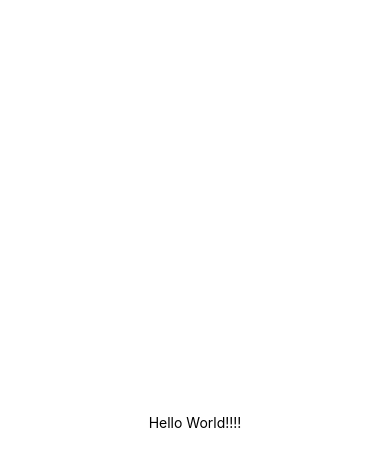
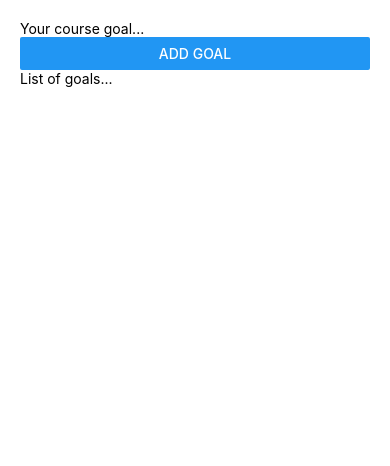
Before and after one commit to NikolayDimov/React-Native-Goals, a React Native app: screen / in a window 390 px wide. Shown: the top 466 px of the page. Built offline with nearby package versions, Linux system fonts and the light colour scheme.

Commit message:
add SafeAreaProvider and SafeAreaView tp App.js

```diff
--- a/App.js
+++ b/App.js
@@ -1,20 +1,26 @@
 import { StatusBar } from 'expo-status-bar';
-import { StyleSheet, Text, View } from 'react-native';
+import { SafeAreaProvider, SafeAreaView } from 'react-native-safe-area-context';
+import { StyleSheet, Text, View, Button, TextInput } from 'react-native';
 
 export default function App() {
   return (
-    <View style={styles.container}>
-      <Text>Hello World!!!!</Text>
-      <StatusBar style="auto" />
-    </View>
+    <SafeAreaProvider>
+      <SafeAreaView style={styles.appContainer}>
+        <View>
+          <TextInput placeholder='Your course goal...' />
+          <Button title="Add Goal" />
+        </View>
+        <View>
+          <Text>List of goals...</Text>
+        </View>
+      </SafeAreaView>
+    </SafeAreaProvider>
   );
 }
 
 const styles = StyleSheet.create({
-  container: {
+  appContainer: {
     flex: 1,
-    backgroundColor: '#fff',
-    alignItems: 'center',
-    justifyContent: 'center',
+    padding: 20,
   },
 });
```
Also changed, not shown: package.json (+11 -7 lines), 1 other file (tests, documents, lock files or other folders).
